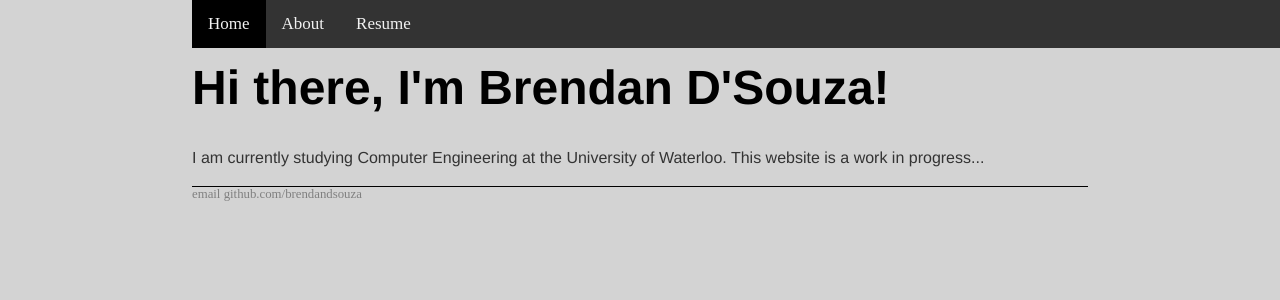
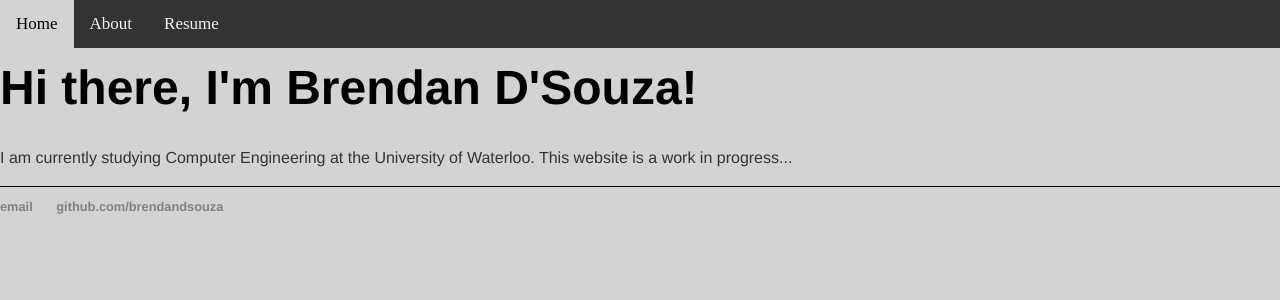
Before and after one commit to brendandsouza/brendandsouza.github.io, a Jekyll site: the page built from index.html, in a window 1280 px wide. Shown: the top 300 px of the page. Built offline with Jekyll 4.4.1, drawn with Linux system fonts in a browser that asks for light colours; nearby versions of some CDN libraries.

Commit message:
formatting updates

```diff
--- a/_layouts/default.html
+++ b/_layouts/default.html
@@ -21,10 +21,10 @@
 			</div><!-- /.container -->
 			<div class="contact">
 				<footer>
-
-		        	<a href="mailto:b4dsouza@edu.uwaterloo.ca">email</a>
-		        	<a href="https://github.com/brendandsouza">github.com/brendandsouza</a>
-
+		    		<ul>
+		        		<li><a href="mailto:b4dsouza@edu.uwaterloo.ca">email</a></li>
+		        		<li><a href="https://github.com/brendandsouza">github.com/brendandsouza</a></li>
+					</ul>
 				</footer>
 			</div>
 			<script src="https://ajax.googleapis.com/ajax/libs/jquery/3.1.0/jquery.min.js"></script>
--- a/css/main.css
+++ b/css/main.css
@@ -1,9 +1,9 @@
 body {
     margin: 60px auto;
-    width: 70%;
+    width: 100%;
     background-color: lightgrey;
 }
-/*
+
 nav ul, footer ul {
     font-family:'Helvetica', 'Arial', 'Sans-Serif';
     padding: 0px;
@@ -13,7 +13,7 @@ nav ul, footer ul {
 nav ul li, footer ul li {
     display: inline;
     margin-right: 20px;
-}*/
+}
 a {
     text-decoration: none;
     color: grey;
```
